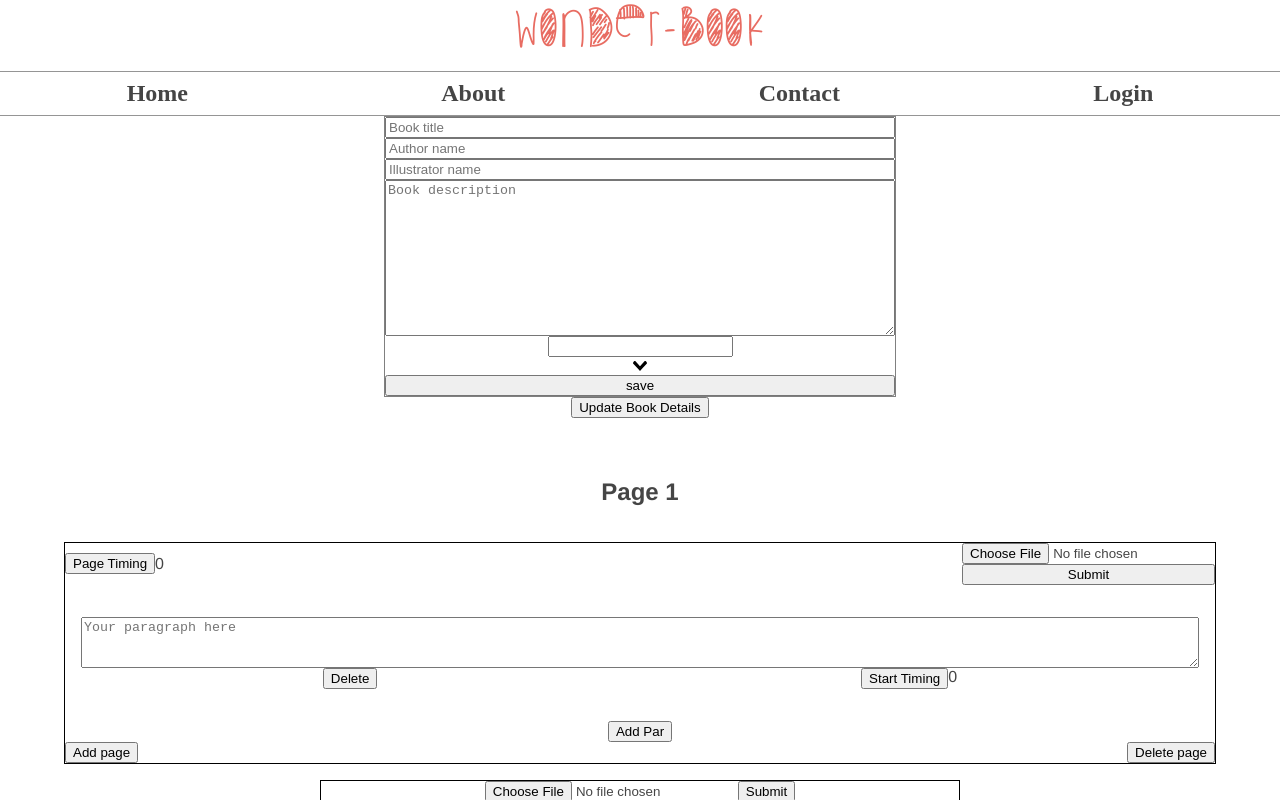
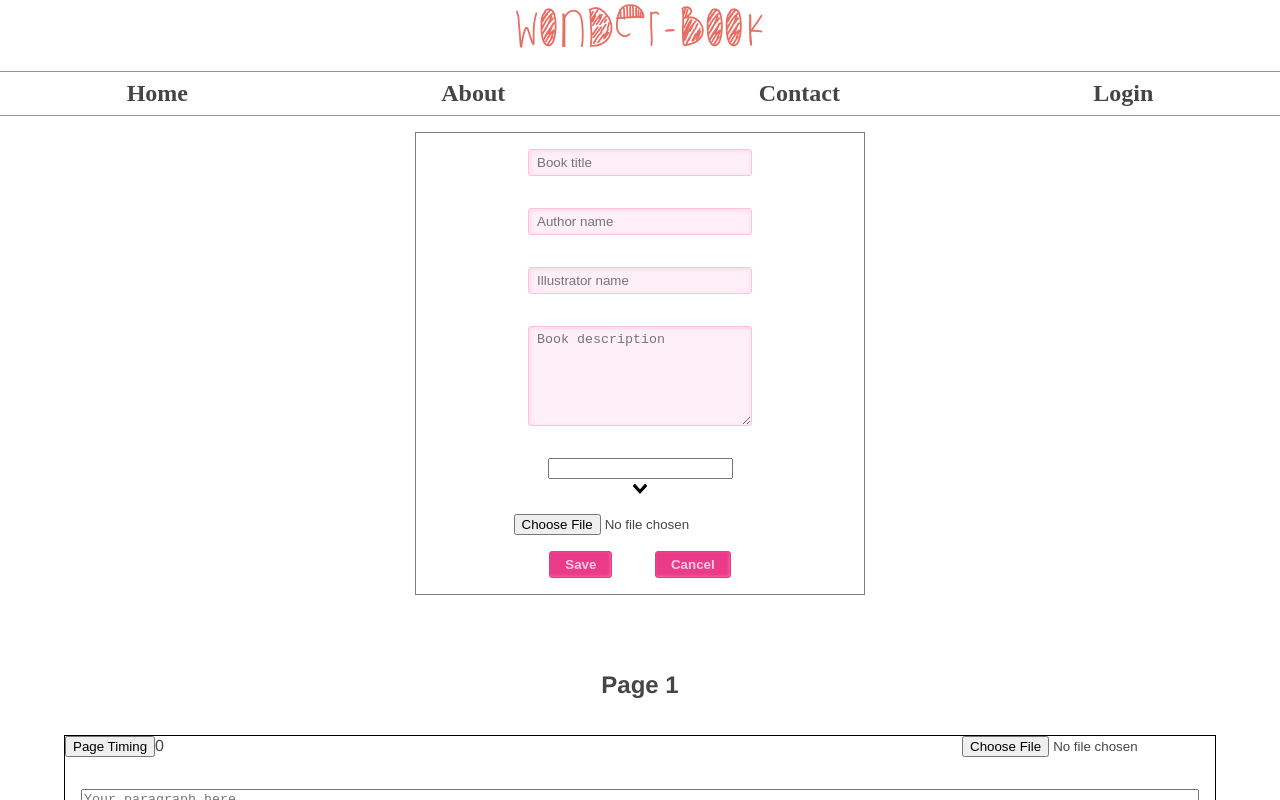
Before and after one commit to Shpitz/wonderBook, a Vue app: page /#/bookEditor/1 in a window 1280 px wide. Shown: the top 800 px of the page. Built offline with nearby package versions, Linux system fonts and the light colour scheme; a web font is replaced by a local one; what v-animate-css would draw is missing.

Commit message:
design of editor page

```diff
--- a/src/views/book-editor.vue
+++ b/src/views/book-editor.vue
@@ -1,17 +1,23 @@
 <template>
 
 <section class="book-editor">
-    <div class="firstDetails">
+    <div v-if="isFirstDetails" class="firstDetails form-style-3">
         <form id="form" class="topBefore">
-            <input class="form-control" type=text v-model="book.title" placeHolder="Book title">
-            <input class="form-control" type=text v-model="book.author" placeHolder="Author name">
-            <input class="form-control" type=text v-model="book.illustrator" placeHolder="Illustrator name">
-            <textarea rows="10" class="form-control" v-model="book.description" placeHolder="Book description" />
-            <v-select class="book-categories form-control" placeHolder="Categories" multiple v-model="book.categories" :options="options"></v-select>
-            <input type="submit" @click.prevent="saveDetails" value="save">
+                <input class="form-control" type=text v-model="book.title" placeHolder="Book title">
+                <input class="form-control" type=text v-model="book.author" placeHolder="Author name">
+                <input class="form-control" type=text v-model="book.illustrator" placeHolder="Illustrator name">
+                <textarea rows="5" cols="100" class="form-control" v-model="book.description" placeHolder="Book description" />
+                <v-select class="book-categories form-control" placeHolder="Categories" multiple v-model="book.categories" :options="options"></v-select>
+                <form method="POST" ref="coverImgInput" class="page-img-upload-form">
+                    <input type="file" accept="image/*" @change.prevent="setCoverImgFile">
+                </form>
+                <div class="first-details-btn-container">
+                    <input type="submit" @click.prevent="saveDetails" value="Save">
+                    <input type="button" @click.prevent="cancelFirstDetails" value="Cancel">
+                </div>
         </form>
     </div>
-    <button @click="editBookDetails">Update Book Details</button>
+    <button v-if="!isFirstDetails" @click="editBookDetails">Update Book Details</button>
     <h1>{{book.title}}</h1>
 
     <h1>Page {{currPageIdx+1}}</h1>
@@ -24,9 +30,8 @@
                     <button @click="setTimingPage">Page Timing</button>
                     <div class="display-timing">{{book.pages[currPageIdx].time}}</div>
                 </div>
-                <form method="POST" @submit.prevent="setImgFile" ref="imgInput" class="page-img-upload-form">
-                    <input type="file" accept="image/*">
-                    <button type="submit" class="btn">Submit</button>
+                <form method="POST" ref="imgInput" class="page-img-upload-form">
+                    <input type="file" accept="image/*" @change.prevent="setImgFile">
                 </form>
             </div>
             <div class="img-container" :style="{ backgroundImage: 'url(' + book.pages[currPageIdx].img + ')' }">
@@ -36,7 +41,7 @@
                 <div class="par-area">
                     <ul class="pagePar clean-list">
                         <li class="paragraphs-item" v-for="(par,idx) in book.pages[currPageIdx].paragraphs" :key="idx">
-                            <textarea rows='3' cols='50' class="form-control" v-model="par.txt" placeHolder="Your paragraph here" />
+                            <textarea rows='3' cols='50' v-model="par.txt" placeHolder="Your paragraph here" />
                             <div class="par-btns-container">
                                 <button @click="deletePar(idx)">Delete</button>
                                 <div class="par-timing-container">
@@ -56,9 +61,8 @@
         </div>
     </div>
     <div class="audio-area">
-        <form action="" @submit.prevent="setAudioFile" ref="audioInput">
-            <input type="file" accept="audio/*">
-            <button type="submit" class="btn">Submit</button>
+        <form action="" ref="audioInput">
+            <input type="file" accept="audio/*" @change.prevent="setAudioFile">
         </form>
         <audio ref="audio" :src="book.audio" controls />
     </div>
@@ -81,7 +85,7 @@ export default {
     return {
       audioPath: "",
       imgPath: "",
-      isFirstDetails: false,
+      isFirstDetails: true,
       options: [
         "Toddlers",
         "Early Reader",
@@ -164,12 +168,14 @@ export default {
       console.log("after delete", this.pageNum);
     },
     saveDetails() {
-      this.isFirstDetails = true;
+      this.isFirstDetails = false;
       this.saveBook();
-      console.log(this.book);
+    },
+    cancelFirstDetails(){
+        this.isFirstDetails = false;
     },
     editBookDetails() {
-      this.isFirstDetails = false;
+      this.isFirstDetails = true;
     },
     setAudioFile() {
       // console.log(this.$refs.audioInput)
@@ -178,15 +184,18 @@ export default {
 
       // var something = cloudinaryService.uploadImg(this.$refs.audioInput);
       cloudinaryService.doUploadAudio(this.$refs.audioInput).then(url => {
-        console.log("url!audiio!!!", url.secure_url);
         this.book.audio = url.secure_url;
       });
     },
 
     setImgFile() {
       cloudinaryService.doUploadImg(this.$refs.imgInput).then(url => {
-        console.log("url!!!!!!!!!!", url.secure_url);
         this.book.pages[this.currPageIdx].img = url.secure_url;
+      });
+    },
+    setCoverImgFile() {
+      cloudinaryService.doUploadImg(this.$refs.coverImgInput).then(url => {
+        this.book.coverImg = url.secure_url;
       });
     },
     setTimingPage() {
@@ -241,14 +250,33 @@ export default {
 }
 
 .firstDetails {
-  width: 40%;
+  margin: 1rem;
   border: solid 1.5px gray;
 }
 
 .topBefore {
   display: flex;
   flex-direction: column;
+  justify-content: center;
+  align-items: center;
 }
+
+.form-control{
+    width: 15%;
+}
+
+.first-details-btn-container{
+    margin: 1rem;
+    display: flex;
+    justify-content: space-around;
+    width: 50%;
+}
+
+/* .first-details-container, .first-title-container{
+    display: flex;
+    justify-content: space-around;
+    align-items: center;
+} */
 
 .page-container{
     width: 90%;
@@ -309,9 +337,9 @@ export default {
 }
 
 .book-categories {
-  width: 100%;
-  margin: 0 auto;
   background: white;
+  margin: 1rem;
+  width: 50%;
 }
 
 .audio-area{
@@ -323,4 +351,106 @@ export default {
     width: 50px;
     height: 50px;
 }
+
+
+
+/*******************************************************************************************/
+
+.form-style-3{
+    max-width: 450px;
+    font-family: "Lucida Sans Unicode", "Lucida Grande", sans-serif;
+}
+.form-style-3 label{
+    display:block;
+    margin-bottom: 10px;
+}
+.form-style-3 label > span{
+    float: left;
+    width: 100px;
+    color: #F072A9;
+    font-weight: bold;
+    font-size: 13px;
+    text-shadow: 1px 1px 1px #fff;
+}
+.form-style-3 fieldset{
+    border-radius: 10px;
+    margin: 0px 0px 10px 0px;
+    border: 1px solid #FFD2D2;
+    padding: 20px;
+    background: #FFF4F4;
+    box-shadow: inset 0px 0px 15px #FFE5E5;
+}
+.form-style-3 fieldset legend{
+    color: #FFA0C9;
+    border-top: 1px solid #FFD2D2;
+    border-left: 1px solid #FFD2D2;
+    border-right: 1px solid #FFD2D2;
+    border-radius: 5px 5px 0px 0px;
+    background: #FFF4F4;
+    padding: 0px 8px 3px 8px;
+    box-shadow: -0px -1px 2px #F1F1F1;
+    font-weight: normal;
+    font-size: 12px;
+}
+.form-style-3 textarea{
+    width:250px;
+    height:100px;
+}
+.form-style-3 input[type=text],
+.form-style-3 input[type=date],
+.form-style-3 input[type=datetime],
+.form-style-3 input[type=number],
+.form-style-3 input[type=search],
+.form-style-3 input[type=time],
+.form-style-3 input[type=url],
+.form-style-3 input[type=email],
+.form-style-3 select,
+.form-style-3 textarea{
+    border-radius: 3px;
+    border: 1px solid #FFC2DC;
+    outline: none;
+    color: #F072A9;
+    padding: 5px 8px 5px 8px;
+    box-shadow: inset 1px 1px 4px #FFD5E7;
+    background: #FFEFF6;
+    width:50%;
+    margin: 1rem;
+}
+.form-style-3  input[type=submit],
+.form-style-3  input[type=button]{
+    background: #EB3B88;
+    border: 1px solid #C94A81;
+    padding: 5px 15px 5px 15px;
+    color: #FFCBE2;
+    box-shadow: inset -1px -1px 3px #FF62A7;
+    border-radius: 3px;
+    border-radius: 3px;
+    font-weight: bold;
+    cursor: pointer;
+}
+.required{
+    color:red;
+    font-weight:normal;
+}
+
+/********************************************************************************************************/
+
+.round-button {
+    display:block;
+    width:50px;
+    height:50px;
+    line-height:50px;
+    border: 2px solid #f5f5f5;
+    border-radius: 50%;
+    color:#f5f5f5;
+    text-align:center;
+    text-decoration:none;
+    background: #464646;
+    box-shadow: 0 0 3px gray;
+    font-size:20px;
+    font-weight:bold;
+}
+.round-button:hover {
+    background: #262626;
+}
 </style>
```
